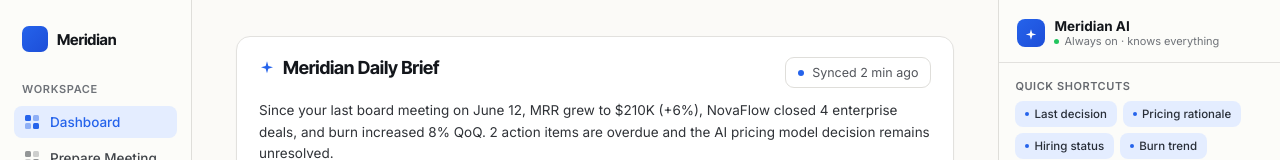
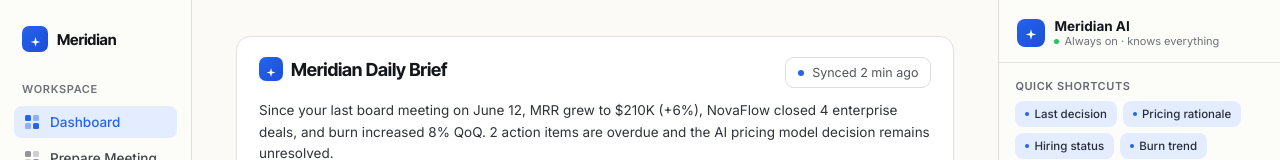
Before and after one commit to Devguru-codes/meridian_pre_intern_work, a plain HTML site: page Meridian_prototype/Meridian Dashboard.dc.html in a window 1280 px wide. Shown: the top 160 px of the page. Drawn offline with nearby package versions, Linux system fonts and the light colour scheme.

Commit message:
fix: unify Meridian logo icon across all 3 instances (nav, daily brief, AI panel)

```diff
--- a/Meridian_prototype/Meridian Dashboard.dc.html
+++ b/Meridian_prototype/Meridian Dashboard.dc.html
@@ -26,7 +26,9 @@
   <!-- LEFT NAV -->
   <div style="width:clamp(184px, 15vw, 232px); flex:none; border-right:1px solid oklch(90% 0.005 90); display:flex; flex-direction:column; padding:20px 14px; gap:4px; background:oklch(99% 0.003 90);">
     <div style="display:flex; align-items:center; gap:9px; padding:6px 8px 18px;">
-      <div style="width:26px; height:26px; border-radius:7px; background:linear-gradient(135deg, {{ accent }}, {{ accentDark }}); flex:none;"></div>
+      <div style="width:26px; height:26px; border-radius:7px; background:linear-gradient(135deg, {{ accent }}, {{ accentDark }}); flex:none; display:flex; align-items:center; justify-content:center;">
+        <span style="width:13px; height:13px;" dangerouslySetInnerHTML="{{ sparkleIconWhite }}"></span>
+      </div>
       <div style="font-family:'Inter Tight',sans-serif; font-weight:700; font-size:15px; letter-spacing:-0.01em;">Meridian</div>
     </div>
 
@@ -60,7 +62,9 @@
       <div style="background:#fff; border:1px solid oklch(91% 0.005 90); border-radius:14px; padding:20px 22px; margin-bottom:20px; box-shadow:0 1px 2px rgba(0,0,0,.03);">
         <div style="display:flex; align-items:flex-start; justify-content:space-between; gap:12px; flex-wrap:wrap; margin-bottom:12px;">
           <div style="display:flex; align-items:center; gap:8px; min-width:0;">
-            <span style="width:16px; height:16px; flex:none;" dangerouslySetInnerHTML="{{ sparkleIconAccent }}"></span>
+            <div style="width:24px; height:24px; border-radius:7px; background:linear-gradient(135deg, {{ accent }}, {{ accentDark }}); display:flex; align-items:center; justify-content:center; flex:none;">
+              <span style="width:12px; height:12px;" dangerouslySetInnerHTML="{{ sparkleIconWhite }}"></span>
+            </div>
             <div style="font-family:'Inter Tight',sans-serif; font-size:clamp(16px, 1.6vw, 18px); font-weight:700; letter-spacing:-0.01em;">Meridian Daily Brief</div>
           </div>
           <div style="display:flex; align-items:center; gap:8px; padding:7px 12px; border:1px solid oklch(90% 0.005 90); border-radius:9px; font-size:12.5px; color:oklch(45% 0.01 260); white-space:nowrap; flex-shrink:0;">
```
